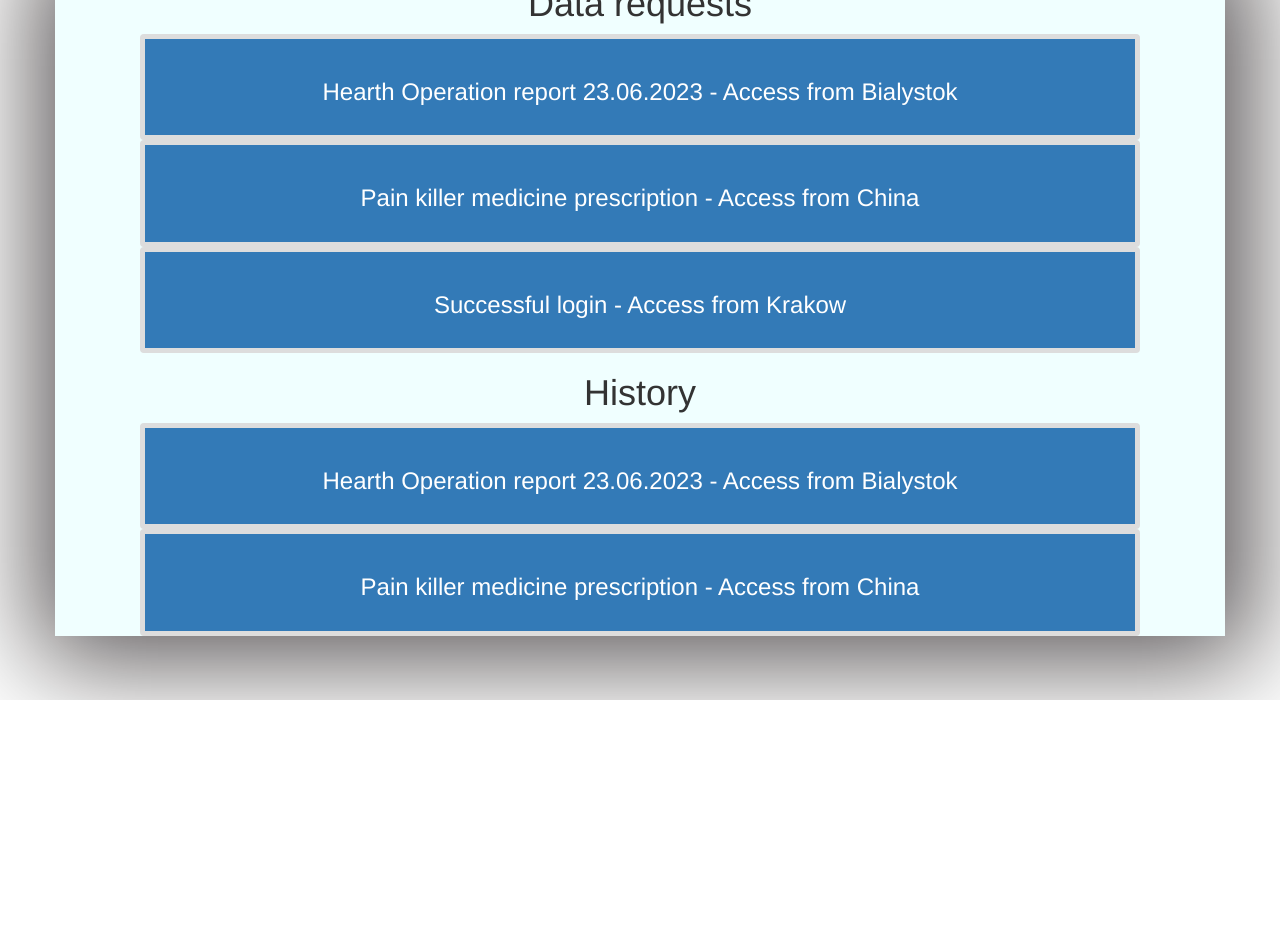
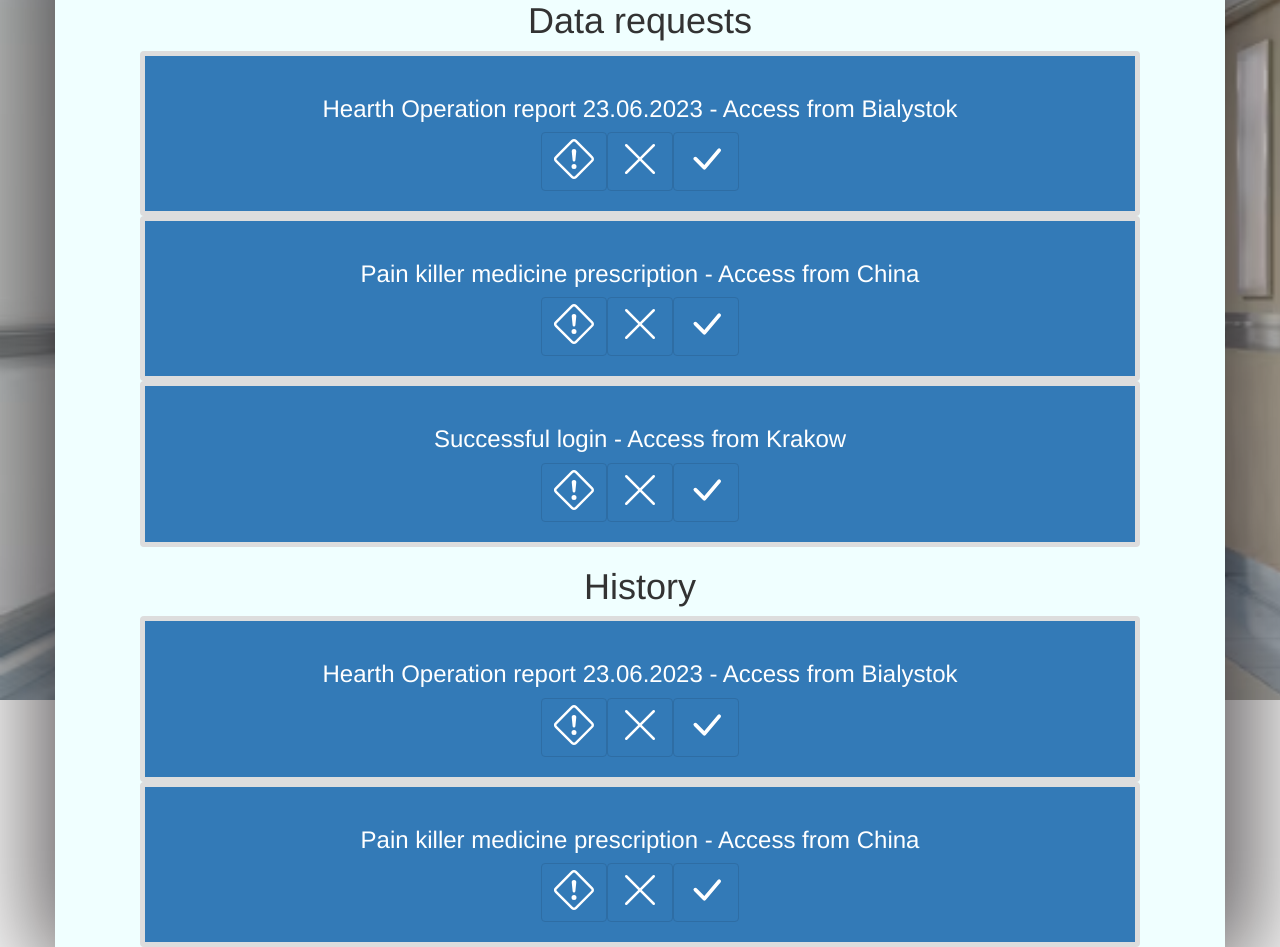
Before and after one commit to Kwasasin/hackatonIG, a React (Create React App) app: page /patient-dashboard in a window 1280 px wide. Shown: the part 100-1047 px from the top of the page. Before the commit the page ends 800 px from the top, so only its background shows below. Built offline with nearby package versions, Linux system fonts and the light colour scheme.

Commit message:
finalised patient dashboard

```diff
--- a/src/pages/PatientDashboardPage.js
+++ b/src/pages/PatientDashboardPage.js
@@ -1,17 +1,98 @@
 import "./PatientDashboardStyles.css";
 import Grid from 'react-bootstrap/Button';
-import {Container} from "react-bootstrap";
-
+import {AccordionHeader, Container} from "react-bootstrap";
+import Button from "react-bootstrap/Button";
 const PatientDashboardPage = () => {
     return (
         <Container className="niceHeader">
+            <h1 className="bigHeader">Patient Dashboard</h1>
             <h1> Data requests </h1>
-            <Grid className="grid-item"><h3> Hearth Operation report 23.06.2023  - Access from Bialystok </h3></Grid>
-            <Grid className="grid-item"><h3> Pain killer medicine prescription  - Access from China </h3></Grid>
-            <Grid className="grid-item"><h3> Successful login  - Access from Krakow </h3></Grid>
+            <Grid className="grid-item"><h3> Hearth Operation report 23.06.2023  - Access from Bialystok </h3>
+                <Button>
+                    <svg xmlns="http://www.w3.org/2000/svg" width="40" height="40" fill="currentColor" className="bi bi-exclamation-diamond" viewBox="0 0 16 16">
+                        <path d="M6.95.435c.58-.58 1.52-.58 2.1 0l6.515 6.516c.58.58.58 1.519 0 2.098L9.05 15.565c-.58.58-1.519.58-2.098 0L.435 9.05a1.482 1.482 0 0 1 0-2.098L6.95.435zm1.4.7a.495.495 0 0 0-.7 0L1.134 7.65a.495.495 0 0 0 0 .7l6.516 6.516a.495.495 0 0 0 .7 0l6.516-6.516a.495.495 0 0 0 0-.7L8.35 1.134z"/>
+                        <path d="M7.002 11a1 1 0 1 1 2 0 1 1 0 0 1-2 0zM7.1 4.995a.905.905 0 1 1 1.8 0l-.35 3.507a.552.552 0 0 1-1.1 0L7.1 4.995z"/></svg>
+                </Button>
+                <Button>
+                    <svg xmlns="http://www.w3.org/2000/svg" width="40" height="40" fill="currentColor" className="bi bi-x-lg" viewBox="0 0 16 16">
+                        <path d="M2.146 2.854a.5.5 0 1 1 .708-.708L8 7.293l5.146-5.147a.5.5 0 0 1 .708.708L8.707 8l5.147 5.146a.5.5 0 0 1-.708.708L8 8.707l-5.146 5.147a.5.5 0 0 1-.708-.708L7.293 8 2.146 2.854Z"/>
+                    </svg>
+                </Button>
+                <Button>
+                    <svg xmlns="http://www.w3.org/2000/svg" width="40" height="40" fill="currentColor" className="bi bi-check-lg" viewBox="0 0 16 16">
+                        <path d="M12.736 3.97a.733.733 0 0 1 1.047 0c.286.289.29.756.01 1.05L7.88 12.01a.733.733 0 0 1-1.065.02L3.217 8.384a.757.757 0 0 1 0-1.06.733.733 0 0 1 1.047 0l3.052 3.093 5.4-6.425a.247.247 0 0 1 .02-.022Z"/>
+                    </svg>
+                </Button>
+            </Grid>
+            <Grid className="grid-item"><h3>  Pain killer medicine prescription  - Access from China </h3>
+                <Button>
+                    <svg xmlns="http://www.w3.org/2000/svg" width="40" height="40" fill="currentColor" className="bi bi-exclamation-diamond" viewBox="0 0 16 16">
+                        <path d="M6.95.435c.58-.58 1.52-.58 2.1 0l6.515 6.516c.58.58.58 1.519 0 2.098L9.05 15.565c-.58.58-1.519.58-2.098 0L.435 9.05a1.482 1.482 0 0 1 0-2.098L6.95.435zm1.4.7a.495.495 0 0 0-.7 0L1.134 7.65a.495.495 0 0 0 0 .7l6.516 6.516a.495.495 0 0 0 .7 0l6.516-6.516a.495.495 0 0 0 0-.7L8.35 1.134z"/>
+                        <path d="M7.002 11a1 1 0 1 1 2 0 1 1 0 0 1-2 0zM7.1 4.995a.905.905 0 1 1 1.8 0l-.35 3.507a.552.552 0 0 1-1.1 0L7.1 4.995z"/></svg>
+                </Button>
+                <Button>
+                    <svg xmlns="http://www.w3.org/2000/svg" width="40" height="40" fill="currentColor" className="bi bi-x-lg" viewBox="0 0 16 16">
+                        <path d="M2.146 2.854a.5.5 0 1 1 .708-.708L8 7.293l5.146-5.147a.5.5 0 0 1 .708.708L8.707 8l5.147 5.146a.5.5 0 0 1-.708.708L8 8.707l-5.146 5.147a.5.5 0 0 1-.708-.708L7.293 8 2.146 2.854Z"/>
+                    </svg>
+                </Button>
+                <Button>
+                    <svg xmlns="http://www.w3.org/2000/svg" width="40" height="40" fill="currentColor" className="bi bi-check-lg" viewBox="0 0 16 16">
+                        <path d="M12.736 3.97a.733.733 0 0 1 1.047 0c.286.289.29.756.01 1.05L7.88 12.01a.733.733 0 0 1-1.065.02L3.217 8.384a.757.757 0 0 1 0-1.06.733.733 0 0 1 1.047 0l3.052 3.093 5.4-6.425a.247.247 0 0 1 .02-.022Z"/>
+                    </svg>
+                </Button>
+            </Grid>
+            <Grid className="grid-item"><h3> Successful login  - Access from Krakow </h3>
+                <Button>
+                    <svg xmlns="http://www.w3.org/2000/svg" width="40" height="40" fill="currentColor" className="bi bi-exclamation-diamond" viewBox="0 0 16 16">
+                        <path d="M6.95.435c.58-.58 1.52-.58 2.1 0l6.515 6.516c.58.58.58 1.519 0 2.098L9.05 15.565c-.58.58-1.519.58-2.098 0L.435 9.05a1.482 1.482 0 0 1 0-2.098L6.95.435zm1.4.7a.495.495 0 0 0-.7 0L1.134 7.65a.495.495 0 0 0 0 .7l6.516 6.516a.495.495 0 0 0 .7 0l6.516-6.516a.495.495 0 0 0 0-.7L8.35 1.134z"/>
+                        <path d="M7.002 11a1 1 0 1 1 2 0 1 1 0 0 1-2 0zM7.1 4.995a.905.905 0 1 1 1.8 0l-.35 3.507a.552.552 0 0 1-1.1 0L7.1 4.995z"/></svg>
+                </Button>
+                <Button>
+                    <svg xmlns="http://www.w3.org/2000/svg" width="40" height="40" fill="currentColor" className="bi bi-x-lg" viewBox="0 0 16 16">
+                        <path d="M2.146 2.854a.5.5 0 1 1 .708-.708L8 7.293l5.146-5.147a.5.5 0 0 1 .708.708L8.707 8l5.147 5.146a.5.5 0 0 1-.708.708L8 8.707l-5.146 5.147a.5.5 0 0 1-.708-.708L7.293 8 2.146 2.854Z"/>
+                    </svg>
+                </Button>
+                <Button>
+                    <svg xmlns="http://www.w3.org/2000/svg" width="40" height="40" fill="currentColor" className="bi bi-check-lg" viewBox="0 0 16 16">
+                        <path d="M12.736 3.97a.733.733 0 0 1 1.047 0c.286.289.29.756.01 1.05L7.88 12.01a.733.733 0 0 1-1.065.02L3.217 8.384a.757.757 0 0 1 0-1.06.733.733 0 0 1 1.047 0l3.052 3.093 5.4-6.425a.247.247 0 0 1 .02-.022Z"/>
+                    </svg>
+                </Button>
+            </Grid>
             <h1> History </h1>
-            <Grid className="grid-item"><h3> Hearth Operation report 23.06.2023  - Access from Bialystok </h3></Grid>
-            <Grid className="grid-item"><h3> Pain killer medicine prescription  - Access from China </h3></Grid>
+            <Grid className="grid-item"><h3> Hearth Operation report 23.06.2023  - Access from Bialystok  </h3>
+                <Button>
+                    <svg xmlns="http://www.w3.org/2000/svg" width="40" height="40" fill="currentColor" className="bi bi-exclamation-diamond" viewBox="0 0 16 16">
+                        <path d="M6.95.435c.58-.58 1.52-.58 2.1 0l6.515 6.516c.58.58.58 1.519 0 2.098L9.05 15.565c-.58.58-1.519.58-2.098 0L.435 9.05a1.482 1.482 0 0 1 0-2.098L6.95.435zm1.4.7a.495.495 0 0 0-.7 0L1.134 7.65a.495.495 0 0 0 0 .7l6.516 6.516a.495.495 0 0 0 .7 0l6.516-6.516a.495.495 0 0 0 0-.7L8.35 1.134z"/>
+                        <path d="M7.002 11a1 1 0 1 1 2 0 1 1 0 0 1-2 0zM7.1 4.995a.905.905 0 1 1 1.8 0l-.35 3.507a.552.552 0 0 1-1.1 0L7.1 4.995z"/></svg>
+                </Button>
+                <Button>
+                    <svg xmlns="http://www.w3.org/2000/svg" width="40" height="40" fill="currentColor" className="bi bi-x-lg" viewBox="0 0 16 16">
+                        <path d="M2.146 2.854a.5.5 0 1 1 .708-.708L8 7.293l5.146-5.147a.5.5 0 0 1 .708.708L8.707 8l5.147 5.146a.5.5 0 0 1-.708.708L8 8.707l-5.146 5.147a.5.5 0 0 1-.708-.708L7.293 8 2.146 2.854Z"/>
+                    </svg>
+                </Button>
+                <Button>
+                    <svg xmlns="http://www.w3.org/2000/svg" width="40" height="40" fill="currentColor" className="bi bi-check-lg" viewBox="0 0 16 16">
+                        <path d="M12.736 3.97a.733.733 0 0 1 1.047 0c.286.289.29.756.01 1.05L7.88 12.01a.733.733 0 0 1-1.065.02L3.217 8.384a.757.757 0 0 1 0-1.06.733.733 0 0 1 1.047 0l3.052 3.093 5.4-6.425a.247.247 0 0 1 .02-.022Z"/>
+                    </svg>
+                </Button>
+            </Grid>
+            <Grid className="grid-item"><h3> Pain killer medicine prescription  - Access from China  </h3>
+                <Button>
+                    <svg xmlns="http://www.w3.org/2000/svg" width="40" height="40" fill="currentColor" className="bi bi-exclamation-diamond" viewBox="0 0 16 16">
+                        <path d="M6.95.435c.58-.58 1.52-.58 2.1 0l6.515 6.516c.58.58.58 1.519 0 2.098L9.05 15.565c-.58.58-1.519.58-2.098 0L.435 9.05a1.482 1.482 0 0 1 0-2.098L6.95.435zm1.4.7a.495.495 0 0 0-.7 0L1.134 7.65a.495.495 0 0 0 0 .7l6.516 6.516a.495.495 0 0 0 .7 0l6.516-6.516a.495.495 0 0 0 0-.7L8.35 1.134z"/>
+                        <path d="M7.002 11a1 1 0 1 1 2 0 1 1 0 0 1-2 0zM7.1 4.995a.905.905 0 1 1 1.8 0l-.35 3.507a.552.552 0 0 1-1.1 0L7.1 4.995z"/></svg>
+                </Button>
+                <Button>
+                    <svg xmlns="http://www.w3.org/2000/svg" width="40" height="40" fill="currentColor" className="bi bi-x-lg" viewBox="0 0 16 16">
+                        <path d="M2.146 2.854a.5.5 0 1 1 .708-.708L8 7.293l5.146-5.147a.5.5 0 0 1 .708.708L8.707 8l5.147 5.146a.5.5 0 0 1-.708.708L8 8.707l-5.146 5.147a.5.5 0 0 1-.708-.708L7.293 8 2.146 2.854Z"/>
+                    </svg>
+                </Button>
+                <Button>
+                    <svg xmlns="http://www.w3.org/2000/svg" width="40" height="40" fill="currentColor" className="bi bi-check-lg" viewBox="0 0 16 16">
+                        <path d="M12.736 3.97a.733.733 0 0 1 1.047 0c.286.289.29.756.01 1.05L7.88 12.01a.733.733 0 0 1-1.065.02L3.217 8.384a.757.757 0 0 1 0-1.06.733.733 0 0 1 1.047 0l3.052 3.093 5.4-6.425a.247.247 0 0 1 .02-.022Z"/>
+                    </svg>
+                </Button>
+            </Grid>
         </Container>
     );
 };
--- a/src/pages/PatientDashboardStyles.css
+++ b/src/pages/PatientDashboardStyles.css
@@ -19,3 +19,11 @@
     -moz-box-shadow: 4px 3px 100px 22px rgba(8, 2, 3, 0.68);
     box-shadow: 4px 3px 100px 22px rgba(8, 2, 3, 0.68);
 }
+.bigHeader {
+    margin-top: 200px;
+    margin-bottom: 60px;
+    color: darkblue;
+    font-family: fantasy;
+    font-weight: 900;
+    font-size: 80px;
+}
--- a/src/pages/TwoButtonsPageStyles.css
+++ b/src/pages/TwoButtonsPageStyles.css
@@ -1,11 +1,13 @@
 
 body {
-  background-color: #9400d3;
-  display: flex;
-  justify-content: center;
-  align-items: center;
-  height: 100vh;
-  margin: 0;
+    background-image:  url("./some4kImage.avif");
+    background-repeat: no-repeat;
+    background-size: cover;
+    display: flex;
+    justify-content: center;
+    align-items: center;
+    height: 100vh;
+    margin: 0;
 }
 
 .button-container {
```
